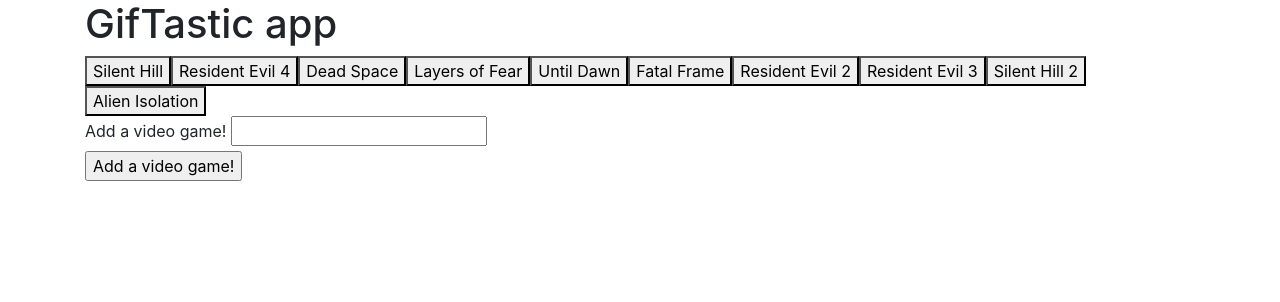
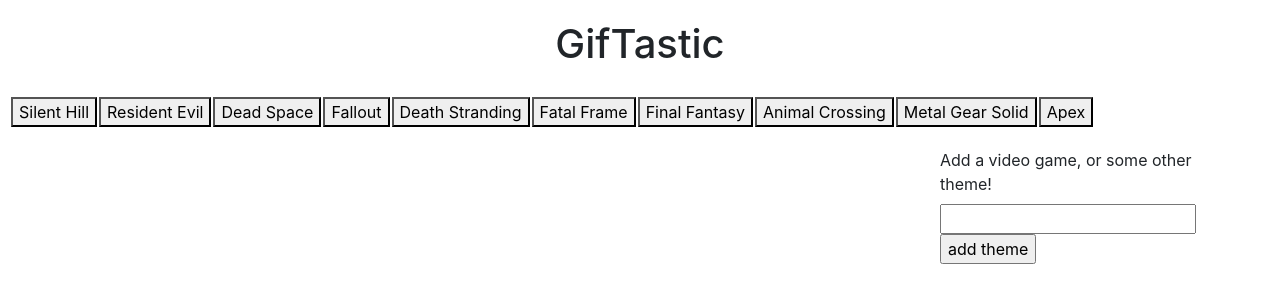
Before and after one commit to psu23/GifTastic, a plain HTML site: page index.html in a window 1280 px wide. Drawn offline with nearby package versions, Linux system fonts and the light colour scheme.

Commit message:
float gifs next to each other, improved general layout

```diff
--- a/assets/css/style.css
+++ b/assets/css/style.css
@@ -0,0 +1,28 @@
+.wrapper {
+    margin-left: 10px;
+    margin-right: 10px;
+}
+
+h1 {
+    padding-top: 20px;
+    padding-bottom: 20px;
+    text-align: center;
+}
+
+.buttons-div {
+    margin-bottom: 20px;
+}
+
+button, img {
+    cursor: pointer;
+    margin: 1px;
+}
+
+.gif-and-rating {
+    float: left;
+}
+
+.gif {
+    max-height: 150px;
+    margin: 5px;
+}
--- a/assets/javascript/app.js
+++ b/assets/javascript/app.js
@@ -1,7 +1,7 @@
 //add document.ready
 var topics = ["games"];//more topics should be added here
 
-var games = ["Silent Hill", "Resident Evil 4", "Dead Space", "Layers of Fear", "Until Dawn", "Fatal Frame", "Resident Evil 2", "Resident Evil 3", "Silent Hill 2", "Alien Isolation"];
+var games = ["Silent Hill", "Resident Evil", "Dead Space", "Fallout", "Death Stranding", "Fatal Frame", "Final Fantasy", "Animal Crossing", "Metal Gear Solid", "Apex"];
 
 function displayGifs() {
 
@@ -22,10 +22,12 @@
         for (var i = 0; i < 10; i++){
 
             var gifDiv = $("<div>");
+            gifDiv.attr("class", "gif-and-rating");
 
             var rating = results[i].rating;
 
             var p = $("<p>").text("Rating: " + rating);
+            p.attr("class", "rating-text");
 
             var gameGif = $("<img>");
             gameGif.attr("src", results[i].images.fixed_height_still.url);
@@ -37,7 +39,9 @@
             gifDiv.append(gameGif);
             gifDiv.append(p);
 
+            // $(gifDiv).css('float','left');//float can be assigned without separate stylesheet
             $("#games-view").prepend(gifDiv);
+
         }
 
     });
--- a/index.html
+++ b/index.html
@@ -8,29 +8,42 @@
     <link rel="stylesheet" href="https://maxcdn.bootstrapcdn.com/bootstrap/4.0.0/css/bootstrap.min.css">
     <!--Link to jQuery-->
     <script src="https://ajax.googleapis.com/ajax/libs/jquery/3.4.1/jquery.min.js"></script>
-    <!--Link to stylesheet-->
+    <!-- Link to stylesheet -->
     <link rel="stylesheet" href="assets/css/style.css">
 </head>
 
 <body>
 
-<div class = "container">
+<div class = "wrapper">
 
-    <h1>GifTastic app</h1>
+    <h1>GifTastic</h1>
 
+    <div class = "buttons-div">
     <!--Rendered buttons get dumped here-->
-    <div id = "buttons-view"></div>
+        <div id = "buttons-view"></div>
+    </div>
 
-    <form id="game-form">
-        <label for="game-input">Add a video game!</label>
-        <input type="text" id="game-input"><br>
+    <div class = "container">
 
-        <!--This button will trigger new gif options to be added-->
-        <input id="add-game" type="submit" value="Add a video game!">
-    </form>
+        <div class = "row">
+        <!--Gifs will get dumped here-->
+            <div class = "col-md-9">
+                <div id="games-view"></div>
+            </div>
 
-    <!--Gifs will get dumped here-->
-    <div id="games-view"></div>
+            <div class = "col-md-3">
+                <form id="game-form">
+                    <label for="game-input">Add a video game, or some other theme!</label>
+                    <input type="text" id="game-input"><br>
+
+                    <!--This button will trigger new gif options to be added-->
+                    <input id="add-game" type="submit" value="add theme">
+                </form>
+            </div>
+
+        </div>
+
+    </div>
 
 </div>
 
```
